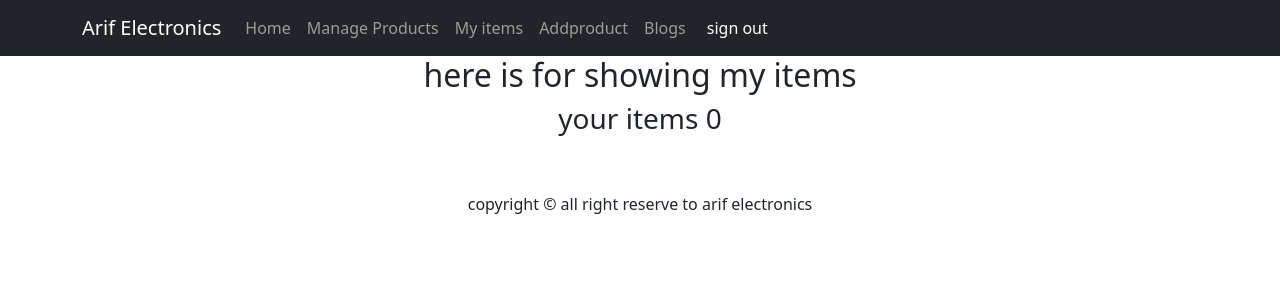
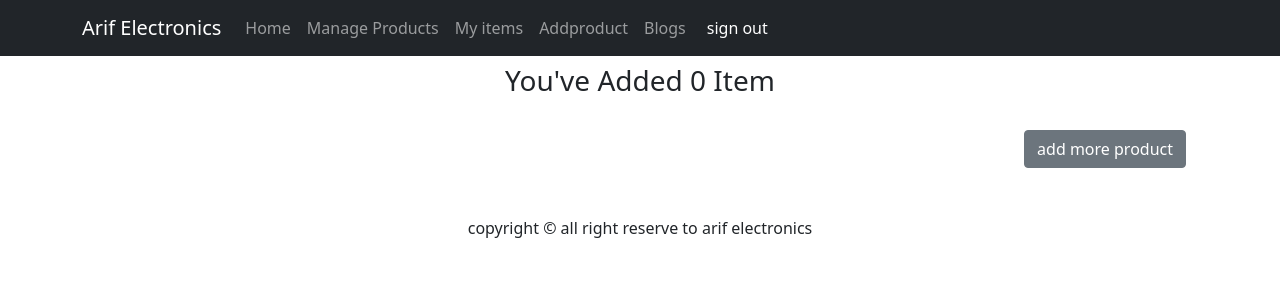
Before and after one commit to Habib255/arif-electronics-client-side, a React (Create React App) app: page /myitems in a window 1280 px wide. Shown: the top 300 px of the page. Built offline with nearby package versions, Linux system fonts and the light colour scheme; no server answers; sample sign-in values are in the browser's storage.

Commit message:
done project

```diff
--- a/src/Components/Blogs/Blogs.js
+++ b/src/Components/Blogs/Blogs.js
@@ -53,7 +53,7 @@ const Blogs = () => {
             <div className='text-start p-3 m-4 border bg-light shadow'>
                 <h4>Question:What is the purpose of jwt and how does it work? </h4>
                 <p><strong>Answer: </strong></p>
-                <strong>JWT:-</strong>
+                <strong>JWT and how it works-</strong>
                 <ul>
                     <li>
                         the full meaning of jwt is json web token. It is an open standard used
--- a/src/Components/ManageProducts/ManageProducts.js
+++ b/src/Components/ManageProducts/ManageProducts.js
@@ -63,10 +63,10 @@ const ManageProducts = () => {
                     <img className='w-50' src={product.url} alt="" />
                     <h3>{product.name}</h3>
                     <p>
-                        details : {product.details}
+                        <strong>details :</strong> {product.details}
                     </p>
-                    <p> price : $ {product.price}</p>
-                    <p> quantity : {product.quantity} pcs</p>
+                    <p> <strong>price : $</strong> {product.price}</p>
+                    <p> <strong>quantity :</strong> {product.quantity} pcs</p>
                     <button className='btn btn-secondary' onClick={handleDelivered}>Delivered</button>
                 </div>
                 <div>
--- a/src/Components/MyItems/MyItems.js
+++ b/src/Components/MyItems/MyItems.js
@@ -2,6 +2,7 @@ import axios from 'axios';
 import React, { useEffect, useState } from 'react';
 import { Button } from 'react-bootstrap';
 import { useAuthState } from 'react-firebase-hooks/auth';
+import { Link } from 'react-router-dom';
 import auth from '../../firebase.init';
 import Product from '../Product/Product';
 
@@ -37,12 +38,17 @@ const MyItems = () => {
     }
 
     return (
-        <div className=''>
-            <h2> here is for showing my items</h2>
-            <h3>your items {userItems.length}</h3>
-            <div className='d-flex flex-wrap gap-5'>  {userItems.map(product => <div className='border g-col-4' key={product._id}><Product product={product}></Product>
+        <div className='container mt-2 '>
+
+            <h3 className='pb-2'>You've Added  {userItems.length} Item</h3>
+            <div className='d-flex flex-wrap gap-3 justify-content-evenly'>  {userItems.map(product => <div className='border pb-4' key={product._id}><Product product={product}></Product>
                 <Button onClick={() => handleDeleteItem(product._id)} className='d-flex-center deleteBtnWidth btn btn-secondary'> delete this item</Button></div>)}</div>
+            <div className='d-flex flex-row-reverse mt-3 me-5 container'>
+                <button className=' btn btn-secondary'>
+                    <Link className='text-white text-decoration-none' as={Link} to='/addProduct'> add more product</Link>
 
+                </button>
+            </div>
         </div>
     );
 };
--- a/src/Components/Product/Product.js
+++ b/src/Components/Product/Product.js
@@ -13,7 +13,7 @@ const Product = ({ product }) => {
 
     return (
         <div>
-            <Card className='border-0' style={{ width: '25rem' }}>
+            <Card className='border-0 cart' style={{ width: '25rem' }}>
                 <Card.Img variant="top" src={url} />
                 <Card.Body>
                     <Card.Title>{name}</Card.Title>
```
